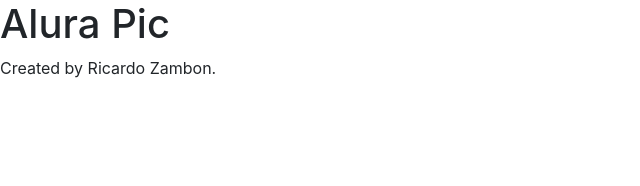
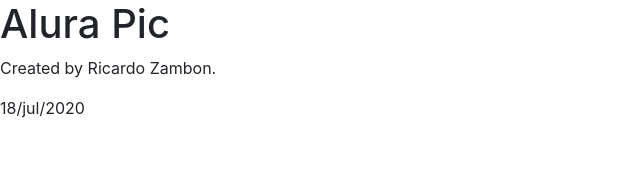
Before and after one commit to RicardoZambon/Alura-Curso-Angular, an Angular app in the folder AluraPic/: page / in a window 1280 px wide. Shown: the top 186 px of the page, without its empty margins (0-640 px from the left). Built offline with nearby package versions, Linux system fonts and the light colour scheme.

Commit message:
Added message.

```diff
--- a/AluraPic/src/app/app.component.html
+++ b/AluraPic/src/app/app.component.html
@@ -6,3 +6,5 @@
 </ap-photo>
 
 <p>Created by Ricardo Zambon.</p>
+
+<p>18/jul/2020</p>
```
